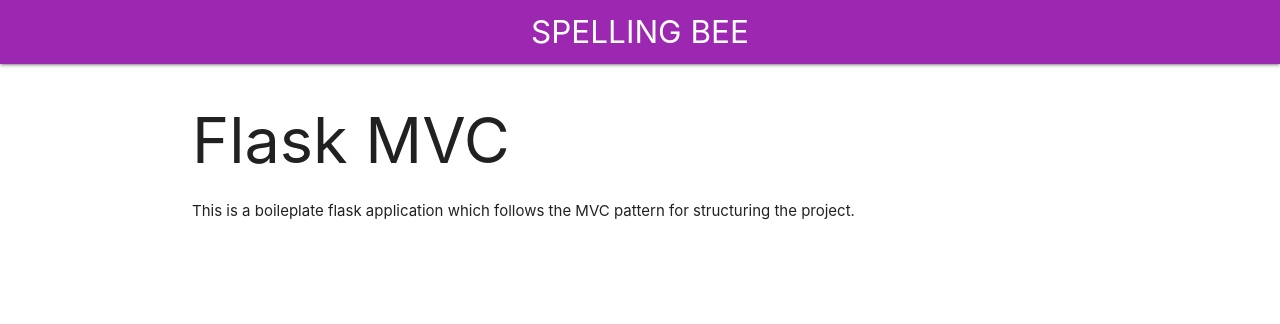
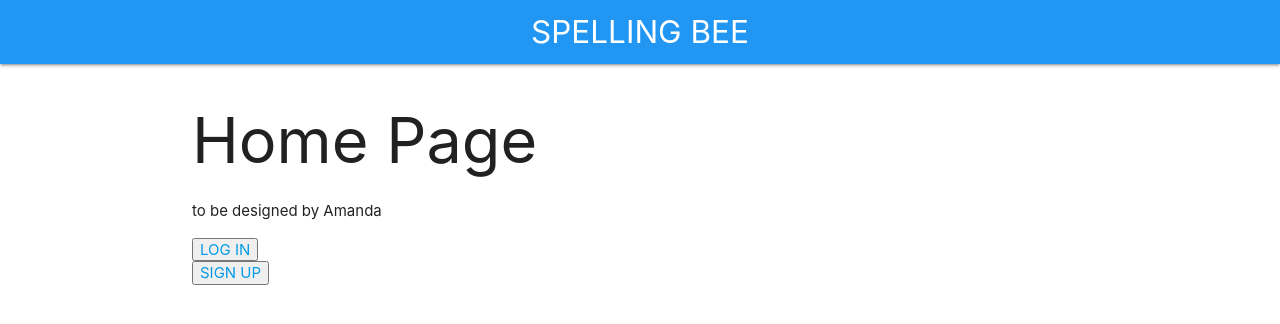
Before and after one commit to INFO-GROUP-Projects/Project_2022, a Flask app: page / in a window 1280 px wide. Shown: the top 324 px of the page. Run offline with Flask 2, Linux system fonts and the light colour scheme.

Commit message:
naviagtion set up

```diff
--- a/App/main.py
+++ b/App/main.py
@@ -1,6 +1,6 @@
 import os
 import json
-from flask import Flask, jsonify,flash,redirect
+from flask import Flask, jsonify,flash,redirect, render_template
 from flask_login import LoginManager, current_user
 from flask_uploads import DOCUMENTS, IMAGES, TEXT, UploadSet, configure_uploads
 from flask_cors import CORS
@@ -78,6 +78,14 @@ def getAllUsers():
     uList = [us.toDict() for us in u]
     return jsonify(uList)
 
+@app.route('/login')
+def getLoginPage():
+    return render_template('login.html')
+
+@app.route('/signup')
+def getSignUpPage():
+    return render_template('signup.html')
+
 #@app.route('/api/init')
 #def instance_words():
    # init_words()
--- a/App/templates/index.html
+++ b/App/templates/index.html
@@ -5,6 +5,10 @@
 {{ super() }}
 
 {% block content %}
-    <h1>Flask MVC</h1>
-    <p>This is a boileplate flask application which follows the MVC pattern for structuring the project.</p>
+    <h1>Home Page</h1>
+    <p>to be designed by Amanda</p>
+
+    <button><a href="/login"> LOG IN </a></button>
+    <br>
+    <button><a href="/signup"> SIGN UP </a></button>
 {% endblock %}
--- a/App/templates/layout.html
+++ b/App/templates/layout.html
@@ -13,7 +13,7 @@
 
   </head>
   <body>
-    <nav class="purple">
+    <nav class="blue">
       <div class="nav-wrapper">
         <a href="#!" class="brand-logo center">{% block page %}{% endblock %}</a>
         <div class="nav-wrapper">
```
Also changed, not shown: App/templates/login.html (added, +14 -0 lines), App/templates/signup.html (added, +12 -0 lines).
